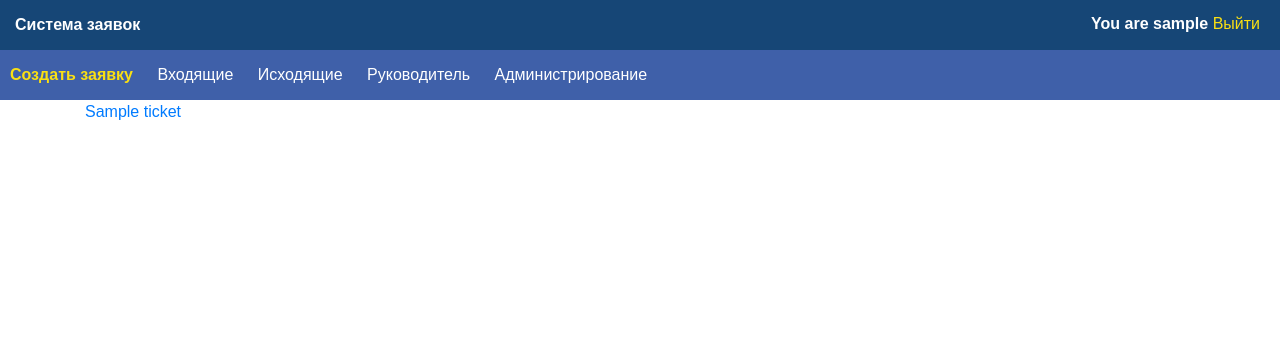
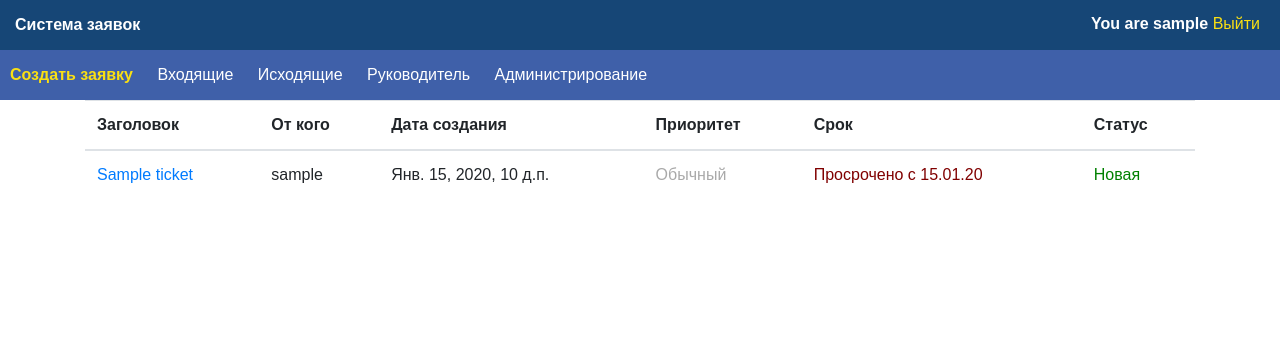
Before and after one commit to Damakshn/ticket_system, a Django app: page /inbox/ in a window 1280 px wide. Shown: the top 360 px of the page. Run offline with Django 3.2, Linux system fonts and the light colour scheme; the first user in the database is signed in; tables that the repository leaves empty hold one stand-in row (Sample ...); some libraries are stand-ins or nearby versions.

Commit message:
Список заявок теперь выводится таблицей

```diff
--- a/tickets/templates/tickets/ticket_list.html
+++ b/tickets/templates/tickets/ticket_list.html
@@ -1,9 +1,28 @@
 {% extends "../base.html" %}
 {% block content %}
     {% if ticket_list %}
-        {% for ticket in ticket_list %}
-        <a href="{{  ticket.get_absolute_url }}">{{ ticket.title }}</a>
-        {% endfor %}
+    <table class="table">
+        <thead>
+            <th>Заголовок</th>
+            <th>От кого</th>
+            <th>Дата создания</th>
+            <th>Приоритет</th>
+            <th>Срок</th>
+            <th>Статус</th>
+        </thead>
+        <tbody>
+            {% for ticket in ticket_list %}
+            <tr>
+                <td><a href="{{  ticket.get_absolute_url }}">{{ ticket.title }}</a></td>
+                <td>{{ ticket.creator }}</td>
+                <td>{{ ticket.date_create }}</td>
+                <td class="{{ ticket.priority_css }}">{{ ticket.priority_text }}</td>
+                <td class="{{ ticket.deadline_css }}">{{ ticket.verbose_deadline_status }}</td>
+                <td class="{{ ticket.status_css }}">{{ ticket.status_text }}</td>
+            </tr>
+            {% endfor %}
+        </tbody>
+    </table>
     {% else %}
         Заявок пока нет
     {% endif %}
```
